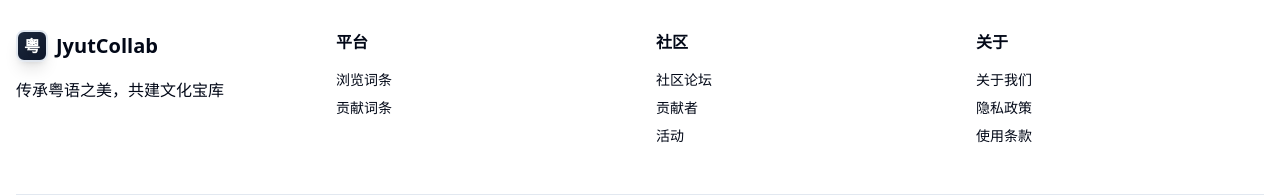
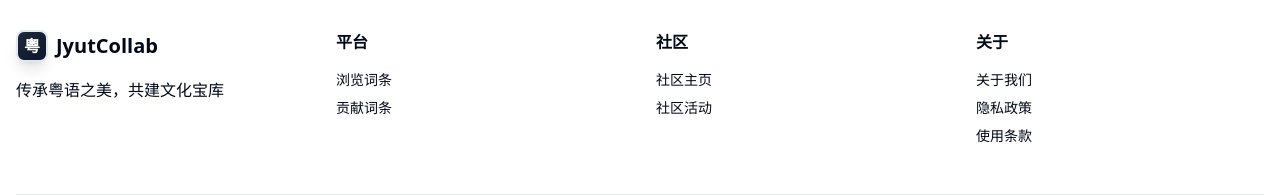
Before and after one commit to huangjunxin/JyutCollab, a Next.js app: page / in a window 1280 px wide. Shown: the part 2077-2273 px from the top of the page. Built offline with nearby package versions, Linux system fonts and the light colour scheme.

Commit message:
Update navigation links in Home component

```diff
--- a/src/app/page.tsx
+++ b/src/app/page.tsx
@@ -200,13 +200,15 @@ export default function Home() {
           </p>
           <div className="flex flex-col sm:flex-row gap-4 justify-center">
             <Button size="lg" variant="secondary" asChild className="w-[160px]">
-              <Link href="/register">
+              <Link href="/auth/register">
                 立即注册
                 <ArrowRight className="ml-2 h-5 w-5" />
               </Link>
             </Button>
             <Button size="lg" variant="outline" className="border-white text-white hover:bg-white hover:text-slate-700 w-[160px]">
-              了解更多
+              <Link href="/about">
+                了解更多
+              </Link>
             </Button>
           </div>
         </div>
@@ -243,14 +245,11 @@ export default function Home() {
             <div>
               <h4 className="font-semibold mb-4">社区</h4>
               <div className="space-y-2 text-sm">
-                <Link href="/community" className="block text-muted-foreground hover:text-foreground">
-                  社区论坛
+                <Link href="https://jyutjam.org" target="_blank" className="block text-muted-foreground hover:text-foreground">
+                  社区主页
                 </Link>
-                <Link href="/contributors" className="block text-muted-foreground hover:text-foreground">
-                  贡献者
-                </Link>
-                <Link href="/events" className="block text-muted-foreground hover:text-foreground">
-                  活动
+                <Link href="https://jyutjam.org/folisc" target="_blank" className="block text-muted-foreground hover:text-foreground">
+                  社区活动
                 </Link>
               </div>
             </div>
```
